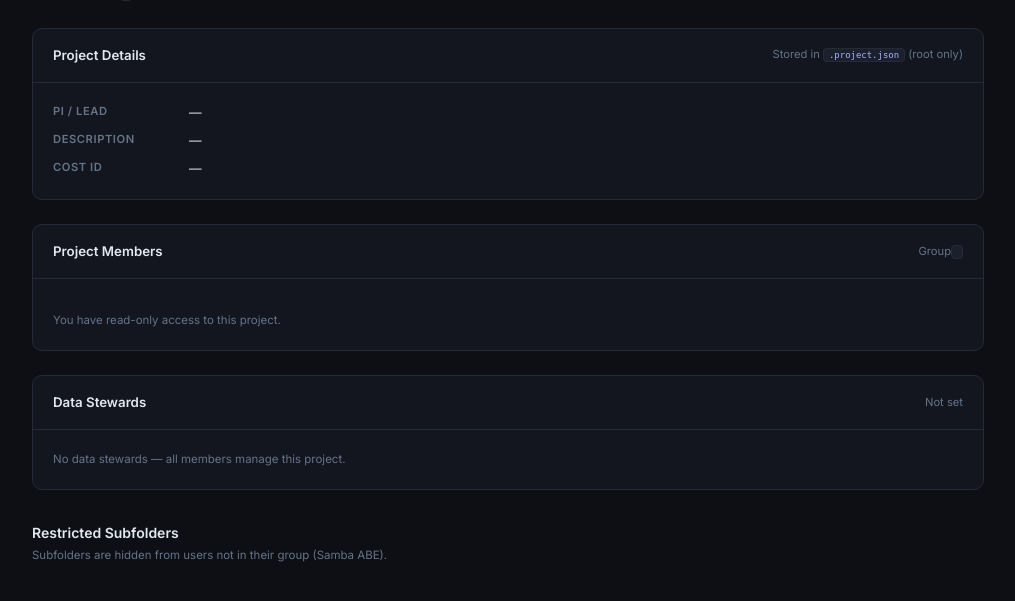
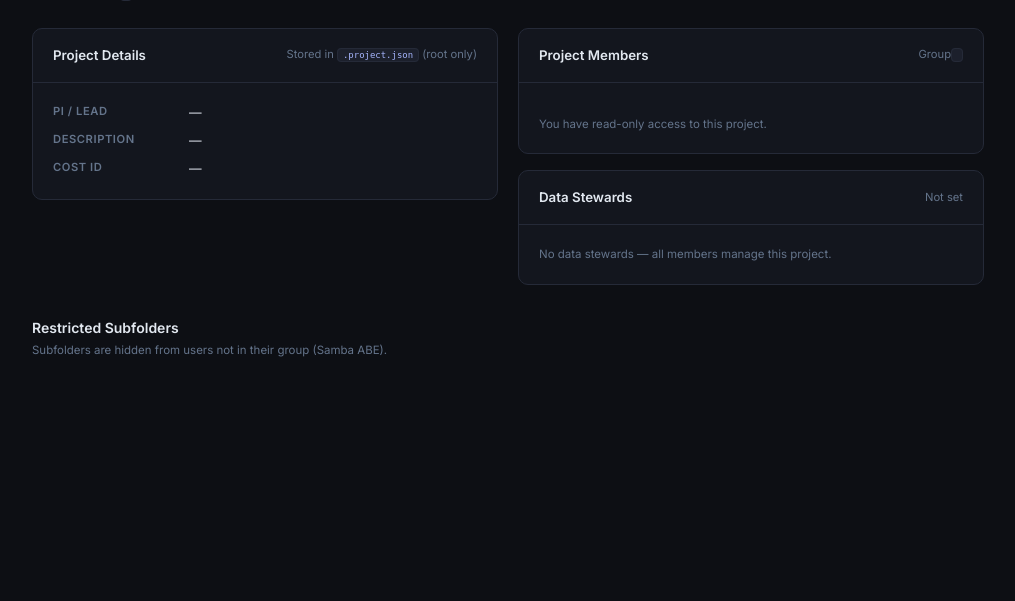
Before and after one commit to dirkpetersen/project-folder-mgmt, a FastAPI app: template app/templates/project_detail.html in a window 1280 px wide. Shown: the part 91-692 px from the top of the page, without its empty margins (132-1147 px from the left). Run offline with FastAPI, Linux system fonts and the light colour scheme; the template is opened without the code that fills it, so the values that code supplies are empty.

Commit message:
Lay out project detail as a two-column grid
Project Details on the upper left; Members and Data Stewards stacked in a
right column (members on top, stewards below); restricted subfolders span
full width underneath. Collapses to a single column on narrow screens.

Co-Authored-By: Claude Opus 4.8 <noreply@anthropic.com>

```diff
--- a/app/static/css/app.css
+++ b/app/static/css/app.css
@@ -169,6 +169,21 @@ code {
   font-size: 0.82rem;
   color: var(--text-3);
   margin-top: 2px;
+}
+
+/* ─── Project detail layout ─────────────────────────────────────────── */
+.detail-grid {
+  display: grid;
+  grid-template-columns: 1fr 1fr;
+  align-items: start;
+  gap: 20px;
+}
+.detail-right {
+  display: flex;
+  flex-direction: column;
+}
+@media (max-width: 760px) {
+  .detail-grid { grid-template-columns: 1fr; }
 }
 
 /* ─── Card ──────────────────────────────────────────────────────────── */
--- a/app/templates/project_detail.html
+++ b/app/templates/project_detail.html
@@ -25,8 +25,10 @@
     {% endif %}
   </div>
 
-  <!-- Project Details (metadata) -->
-  <div class="card mt-6">
+  <div class="detail-grid mt-6">
+
+  <!-- Left column: Project Details (metadata) -->
+  <div class="card detail-left">
     <div class="card-header">
       <h2 class="card-title">Project Details</h2>
       <span class="card-sub">Stored in <code>.project.json</code> (root only)</span>
@@ -63,8 +65,11 @@
     {% endif %}
   </div>
 
+  <!-- Right column: Members (top) then Data Stewards (below) -->
+  <div class="detail-right">
+
   <!-- Project Members -->
-  <div class="card mt-6">
+  <div class="card">
     <div class="card-header">
       <h2 class="card-title">Project Members</h2>
       <span class="card-sub">Group <code>{{ project.primary_group }}</code></span>
@@ -99,7 +104,7 @@
   </div>
 
   <!-- Data Stewards / Project Admins -->
-  <div class="card mt-6">
+  <div class="card mt-4">
     <div class="card-header">
       <h2 class="card-title">Data Stewards</h2>
       <span class="card-sub">
@@ -141,6 +146,9 @@
     </div>
     {% endif %}
   </div>
+
+  </div><!-- /detail-right -->
+  </div><!-- /detail-grid -->
 
   <!-- Subfolders -->
   <div class="section-header mt-8">
```
